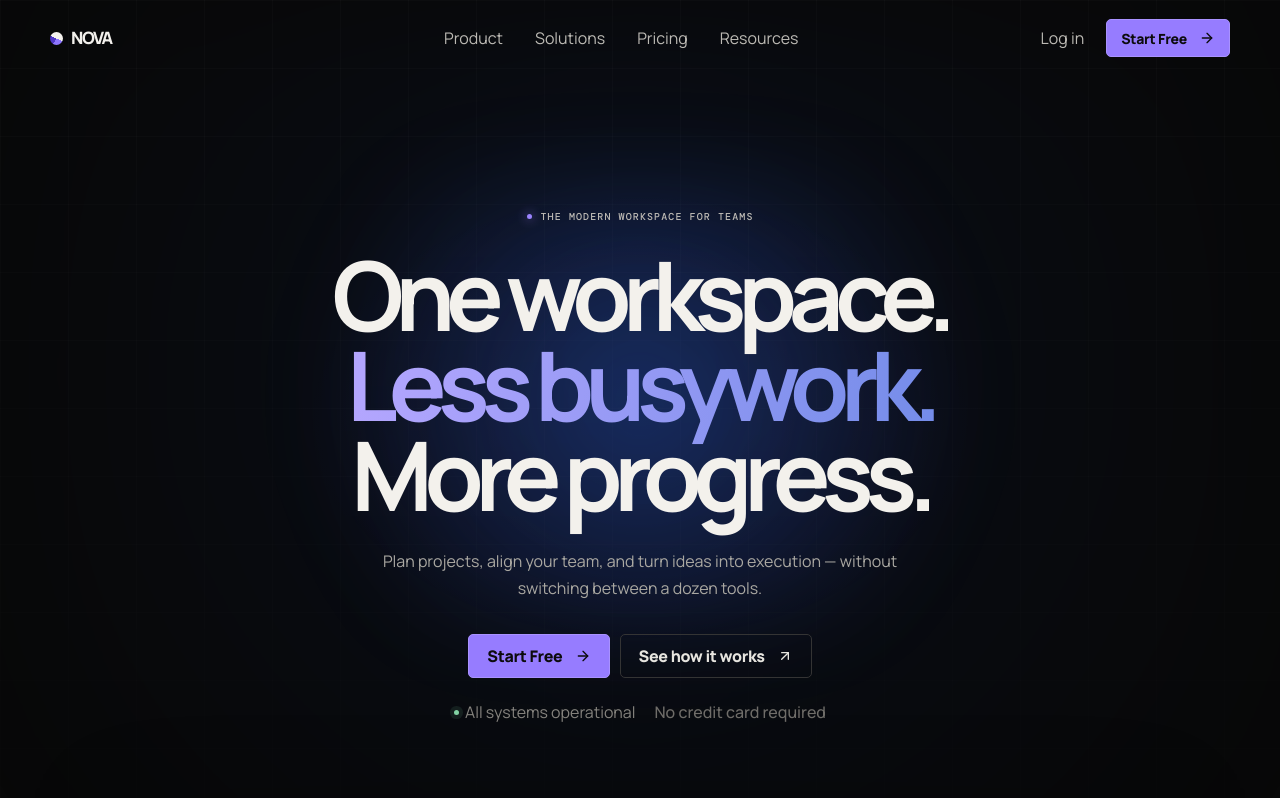
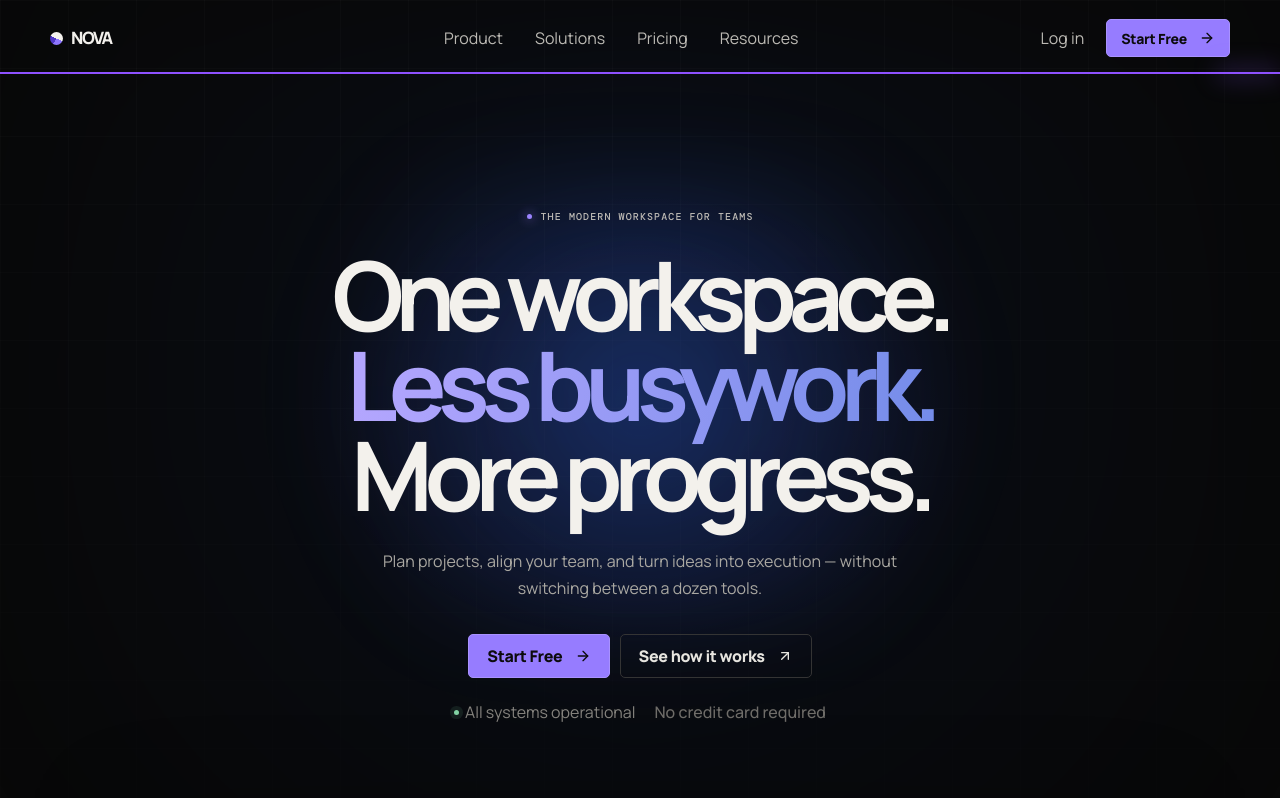
Before and after one commit to shashankjaiswal08/Nova, a Next.js app: page / in a window 1280 px wide. Shown: the top 798 px of the page. Built offline with nearby package versions, Linux system fonts and the light colour scheme.

Commit message:
Updated page.js

```diff
--- a/app/page.js
+++ b/app/page.js
@@ -1,5 +1,5 @@
-import Entrance from "../components/landing/Entrance";
 import Navbar from "../components/landing/Navbar";
+import ScrollProgress from "../components/landing/ScrollProgress";
 import Hero from "../components/landing/Hero";
 import SocialProof from "../components/landing/SocialProof";
 import ProblemSection from "../components/landing/ProblemSection";
@@ -16,9 +16,6 @@ import Footer from "../components/landing/Footer";
 
 export default function Page() {
   return (
-    <>
-      <Entrance />
-
     <div className="relative isolate overflow-hidden">
       <div
         aria-hidden="true"
@@ -27,6 +24,8 @@ export default function Page() {
 
       <div className="relative z-10">
         <Navbar />
+
+        <ScrollProgress />
 
         <main>
           <Hero />
@@ -46,6 +45,5 @@ export default function Page() {
         <Footer />
       </div>
     </div>
-    </>
   );
 }
```
Lines whose indentation alone changed are shown as unchanged.
